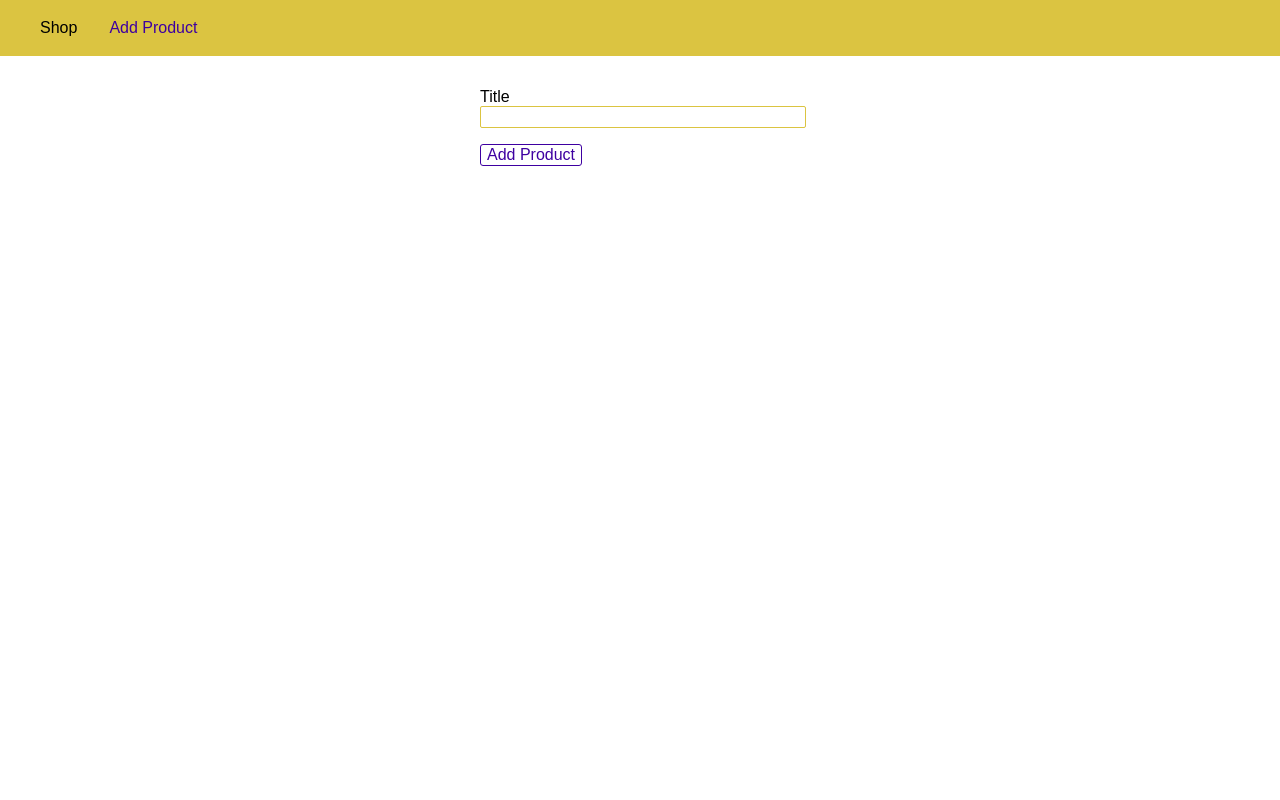
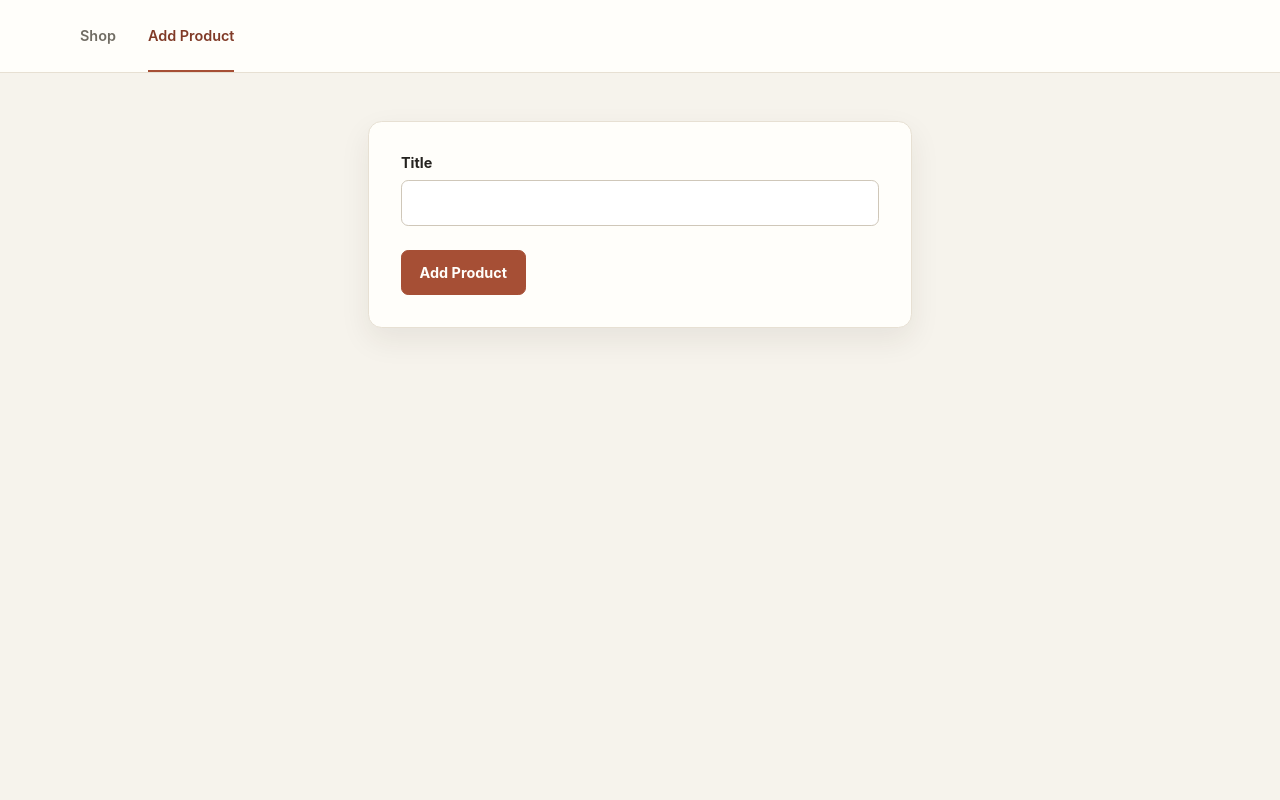
Before and after one commit to Omar-Aldabbas/Express-simple-mvc, a Node server app: page /admin/add-products in a window 1280 px wide; the page is wider, and only the part inside the window is pictured. Run offline with Node 20, Linux system fonts and the light colour scheme; some libraries are stand-ins or nearby versions.

Commit message:
finish 6

```diff
--- a/app.js
+++ b/app.js
@@ -5,10 +5,13 @@ const path = require('path')
 const rootDir = require('./utils/path.js')
 
 
-const adminRoutes = require("./routes/admin.js");
+const adminData = require("./routes/admin.js");
 const shopRoutes = require("./routes/shop.js");
 
 const app = express();
+
+app.set('view engine', 'ejs'); // plug
+app.set('views', 'views'); // where to find
 
 // app.use(bodyParser.urlencoded()); // old way
 app.use(express.urlencoded({ extended: false}))
@@ -18,11 +21,13 @@ app.use(express.static(path.join(rootDir , 'public')))
 
 // app.use(adminRoutes, shopRoutes);
 
-app.use("/admin",adminRoutes);
+app.use("/admin",adminData.routes);
 app.use(shopRoutes)
 
 app.use((req, res, next) => {
-    res.status(404).sendFile(path.join(rootDir, 'views', '404.html'))
+    // res.status(404).sendFile(path.join(rootDir, 'views', '404.html'))
+
+    res.render('404', {title: '404'})
 })
 
 // app.use("/{*splat}", (req, res, next) => {
--- a/package.json
+++ b/package.json
@@ -14,6 +14,9 @@
     "nodemon": "^3.1.14"
   },
   "dependencies": {
-    "express": "^5.3.0"
+    "ejs": "^7.0.2",
+    "express": "^5.3.0",
+    "express-handlebars": "^9.0.6",
+    "pug": "^3.0.4"
   }
 }
--- a/public/css/main.css
+++ b/public/css/main.css
@@ -1,45 +1,98 @@
+:root {
+    color-scheme: light;
+    --ink: #25231f;
+    --muted: #716d64;
+    --paper: #f6f3ec;
+    --surface: #fffefa;
+    --line: #e7e0d3;
+    --brand: #a64f35;
+    --brand-dark: #803a27;
+    --shadow: 0 12px 30px rgb(53 42 29 / 8%);
+}
+
+* {
+    box-sizing: border-box;
+}
+
 body {
-    padding: 0;
+    min-height: 100vh;
     margin: 0;
-    font-family: sans-serif;
+    background: var(--paper);
+    color: var(--ink);
+    font-family: Inter, ui-sans-serif, system-ui, -apple-system, BlinkMacSystemFont, "Segoe UI", sans-serif;
+    -webkit-font-smoothing: antialiased;
 }
 
 main {
-    padding: 1rem;
+    width: min(100% - 3rem, 70rem);
+    margin: 3rem auto;
 }
 
 .main-header {
-    width: 100%;
-    height: 3.5rem;
-    background-color: #dbc441;
-    padding: 0 1.5rem;
+    background: var(--surface);
+    border-bottom: 1px solid var(--line);
 }
 
 .main-header__nav {
-    height: 100%;
+    width: min(100% - 3rem, 70rem);
+    min-height: 4.5rem;
+    margin: 0 auto;
     display: flex;
     align-items: center;
 }
 
 .main-header__item-list {
-    list-style: none;
+    display: flex;
+    gap: 2rem;
+    align-items: center;
     margin: 0;
     padding: 0;
-    display: flex;
-}
-
-.main-header__item {
-    margin: 0 1rem;
-    padding: 0;
+    list-style: none;
 }
 
 .main-header__item a {
+    display: inline-flex;
+    min-height: 4.5rem;
+    align-items: center;
+    border-bottom: 2px solid transparent;
+    color: var(--muted);
+    font-size: 0.9rem;
+    font-weight: 600;
     text-decoration: none;
-    color: black;
+    transition: color 160ms ease, border-color 160ms ease;
 }
 
 .main-header__item a:hover,
-.main-header__item a:active,
+.main-header__item a:focus-visible,
 .main-header__item a.active {
-    color: #3e00a1;
+    border-bottom-color: var(--brand);
+    color: var(--brand-dark);
 }
+
+h1 {
+    letter-spacing: -0.035em;
+}
+
+@media (max-width: 600px) {
+    main,
+    .main-header__nav {
+        width: min(100% - 2rem, 70rem);
+    }
+
+    main {
+        margin-block: 2rem;
+    }
+
+    .main-header__item-list {
+        gap: 1.25rem;
+    }
+}
+
+@media (prefers-reduced-motion: reduce) {
+    *,
+    *::before,
+    *::after {
+        scroll-behavior: auto !important;
+        transition-duration: 0.01ms !important;
+    }
+}
--- a/public/css/product.css
+++ b/public/css/product.css
@@ -1,36 +1,148 @@
+.grid {
+    display: grid;
+    grid-template-columns: repeat(auto-fill, minmax(min(100%, 17rem), 1fr));
+    gap: 1.5rem;
+}
+
+.card {
+    overflow: hidden;
+    border: 1px solid var(--line);
+    border-radius: 0.85rem;
+    background: var(--surface);
+    box-shadow: var(--shadow);
+    transition: transform 180ms ease, box-shadow 180ms ease;
+}
+
+.card:hover {
+    transform: translateY(-4px);
+    box-shadow: 0 18px 38px rgb(53 42 29 / 12%);
+}
+
+.card__header {
+    padding: 1.25rem 1.35rem 0.9rem;
+}
+
+.product__title {
+    margin: 0;
+    font-family: Georgia, "Times New Roman", serif;
+    font-size: 1.35rem;
+    font-weight: 600;
+    line-height: 1.25;
+}
+
+.card__image {
+    height: 13rem;
+    overflow: hidden;
+    background: #e8e1d5;
+}
+
+.card__image img {
+    display: block;
+    width: 100%;
+    height: 100%;
+    object-fit: cover;
+    transition: transform 300ms ease;
+}
+
+.card:hover .card__image img {
+    transform: scale(1.035);
+}
+
+.card__content {
+    padding: 1.15rem 1.35rem 0.75rem;
+}
+
+.product__price {
+    margin: 0 0 0.55rem;
+    color: var(--brand-dark);
+    font-size: 1.15rem;
+    font-weight: 700;
+    font-variant-numeric: tabular-nums;
+}
+
+.product__description {
+    margin: 0;
+    color: var(--muted);
+    font-size: 0.94rem;
+    line-height: 1.6;
+}
+
+.card__actions {
+    padding: 0.8rem 1.35rem 1.35rem;
+}
+
 .product-form {
-    width: 20rem;
-    max-width: 90%;
-    margin: auto;
+    width: min(100%, 34rem);
+    margin: 0 auto;
+    padding: 2rem;
+    border: 1px solid var(--line);
+    border-radius: 0.85rem;
+    background: var(--surface);
+    box-shadow: var(--shadow);
 }
 
 .form-control {
-    margin: 1rem 0;
+    margin-bottom: 1.5rem;
 }
 
-.form-control label,
+.form-control label {
+    display: block;
+    margin-bottom: 0.55rem;
+    color: var(--ink);
+    font-size: 0.9rem;
+    font-weight: 650;
+}
+
 .form-control input {
     display: block;
     width: 100%;
+    min-height: 2.9rem;
+    padding: 0.7rem 0.8rem;
+    border: 1px solid #cfc7b9;
+    border-radius: 0.45rem;
+    background: #fff;
+    color: var(--ink);
+    font: inherit;
 }
 
-.form-control input {
-    border: 1px solid #dbc441;
-    font: inherit;
-    border-radius: 2px;
+.form-control input:focus-visible {
+    border-color: var(--brand);
+    outline: 3px solid rgb(166 79 53 / 18%);
 }
 
-button {
+.btn {
+    display: inline-flex;
+    min-height: 2.8rem;
+    align-items: center;
+    justify-content: center;
+    padding: 0.65rem 1.1rem;
+    border: 1px solid var(--brand);
+    border-radius: 0.45rem;
+    background: var(--brand);
+    color: #fffefa;
     font: inherit;
-    border: 1px solid #3e00a1;
-    color: #3e00a1;
-    background: white;
-    border-radius: 3px;
+    font-size: 0.9rem;
+    font-weight: 650;
     cursor: pointer;
+    transition: background-color 160ms ease, border-color 160ms ease, transform 160ms ease;
 }
 
-button:hover,
-button:active {
-    background-color: #3e00a1;
-    color: white;
+.btn:hover,
+.btn:focus-visible {
+    border-color: var(--brand-dark);
+    background: var(--brand-dark);
 }
+
+.btn:active {
+    transform: translateY(1px);
+}
+
+@media (max-width: 600px) {
+    .grid {
+        gap: 1rem;
+    }
+
+    .product-form {
+        padding: 1.25rem;
+    }
+}
--- a/routes/admin.js
+++ b/routes/admin.js
@@ -2,16 +2,23 @@ const express = require("express");
 const path = require('path');
 const rootDir = require('../utils/path.js')
 
-
 const router = express.Router();
 
+const products = [];
+
 router.get("/add-products", (req, res, next) => {
-  res.sendFile(path.join(rootDir, 'views', 'add-products.html'))
+  // res.sendFile(path.join(rootDir, 'views', 'add-products.html'));
+
+  res.render('add-product', { title: 'Add Products Page', path: '/admin/add-products'})
 });
 
 router.post("/add-products", (req, res, next) => {
-  console.log(req.body);
+
+  products.push({title: req.body.title});
+
+
   res.redirect("/");
 });
 
-module.exports = router;
+exports.routes = router;
+exports.products = products;
--- a/routes/shop.js
+++ b/routes/shop.js
@@ -1,19 +1,29 @@
-const express = require('express');
-const path = require('path');
-const rootDir = require('../utils/path.js')
+const express = require("express");
+const path = require("path");
+const rootDir = require("../utils/path.js");
 
 const router = express.Router();
 
+const adminData = require("./admin.js");
+
 router.get("/", (req, res, next) => {
-//   console.log("This always runs!");
+  //   console.log("This always runs!");
   next();
 });
 
+router.get("/", (req, res, next) => {
+  // res.sendFile(path.join(rootDir, 'views', 'shop.html'));
 
-router.get("/", (req, res, next) => {
-  res.sendFile(path.join(rootDir, 'views', 'shop.html'));
+  const products = adminData.products;
+
+  res.render("shop", {
+    products: products,
+    title: "Shop",
+    path: "/",
+    hasProducts: products.length > 0,
+    activeShop: true,
+    productCSS: true,
+  });
 });
 
-
-
 module.exports = router;
--- /dev/null
+++ b/views/add-product.ejs
@@ -0,0 +1,18 @@
+<%- include('includes/head.ejs') %>
+    <link rel="stylesheet" href="/css/product.css">
+</head>
+
+<body>
+   <%- include('includes/navigation.ejs') %>
+
+    <main>
+        <form class="product-form" action="/admin/add-products" method="POST">
+            <div class="form-control">
+                <label for="title">Title</label>
+                <input type="text" name="title" id="title">
+            </div>
+
+            <button class="btn" type="submit">Add Product</button>
+        </form>
+    </main>
+<%- include('includes/end.ejs') %>
--- a/views/add-products.html
+++ /dev/null
@@ -1,35 +0,0 @@
-<!DOCTYPE html>
-<html lang="en">
-
-<head>
-    <meta charset="UTF-8">
-    <meta name="viewport" content="width=device-width, initial-scale=1.0">
-    <meta http-equiv="X-UA-Compatible" content="ie=edge">
-    <title>Add Product</title>
-    <link rel="stylesheet" href="/css/main.css">
-    <link rel="stylesheet" href="/css/product.css">
-</head>
-
-<body>
-    <header class="main-header">
-        <nav class="main-header__nav">
-            <ul class="main-header__item-list">
-                <li class="main-header__item"><a href="/">Shop</a></li>
-                <li class="main-header__item"><a class="active" href="/admin/add-products">Add Product</a></li>
-            </ul>
-        </nav>
-    </header>
-
-    <main>
-        <form class="product-form" action="/admin/add-products" method="POST">
-            <div class="form-control">
-                <label for="title">Title</label>
-                <input type="text" name="title" id="title">
-            </div>
-
-            <button type="submit">Add Product</button>
-        </form>
-    </main>
-</body>
-
-</html>
--- /dev/null
+++ b/views/includes/end.ejs
@@ -0,0 +1,3 @@
+</body>
+
+</html>
--- /dev/null
+++ b/views/includes/head.ejs
@@ -0,0 +1,9 @@
+<!DOCTYPE html>
+<html lang="en">
+
+<head>
+    <meta charset="UTF-8">
+    <meta name="viewport" content="width=device-width, initial-scale=1.0">
+    <meta http-equiv="X-UA-Compatible" content="ie=edge">
+    <title><%= title %></title>
+    <link rel="stylesheet" href="/css/main.css">
--- /dev/null
+++ b/views/includes/navigation.ejs
@@ -0,0 +1,8 @@
+<header class="main-header">
+    <nav class="main-header__nav">
+        <ul class="main-header__item-list">
+            <li class="main-header__item"><a class="<%= path === '/' ? 'active' : '' %>" href="/">Shop</a></li>
+            <li class="main-header__item"><a class="<%= path === '/admin/add-products' ? 'active' : '' %>" href="/admin/add-products">Add Product</a></li>
+        </ul>
+    </nav>
+</header>
```
Also changed, not shown: public/css/forms.css (added, +20 -0 lines), views/404.ejs (added, +8 -0 lines), views/404.html (deleted, +0 -24 lines), views/shop.ejs (added, +34 -0 lines), views/shop.html (deleted, +0 -28 lines).
